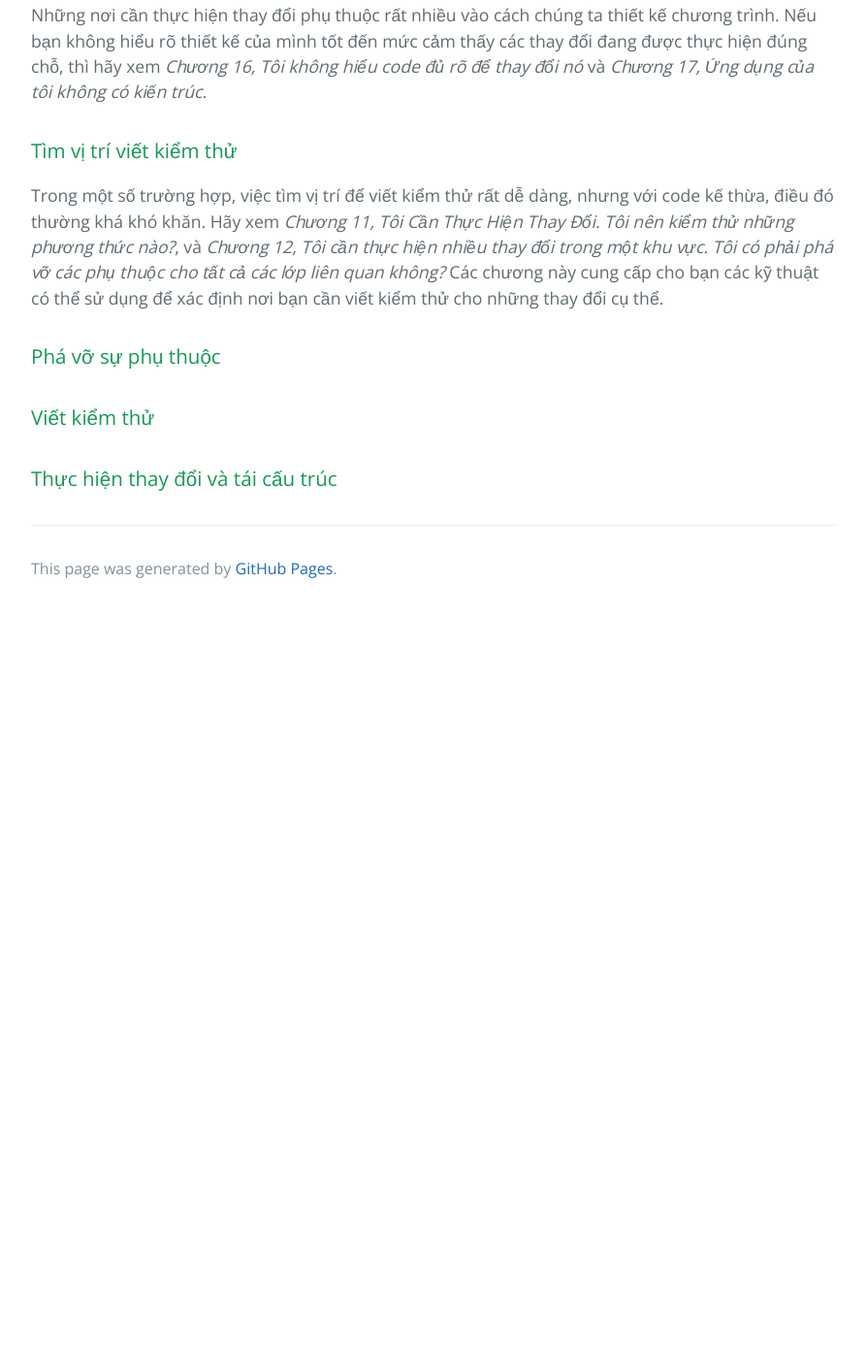
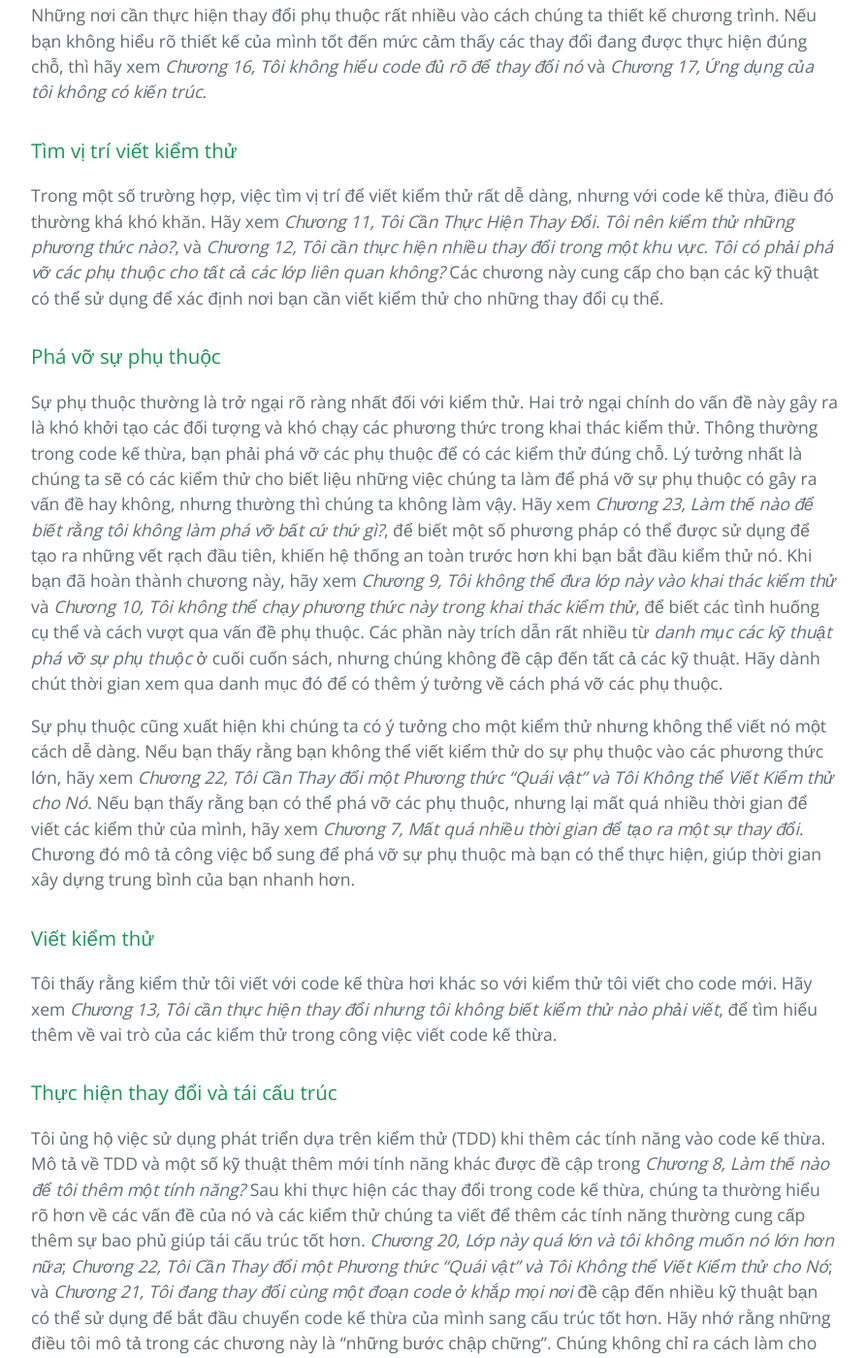
Before and after one commit to HaiBV/haibv.github.io, a Jekyll site: the page built from working-effectively-with-legacy-code/chapter-2-working-with-feedback.md, in a window 1280 px wide and 1400 px high, scrolled down 9456 px. Shown: the whole window at 97% size, without its empty margins (192-1086 px from the left). Built offline with Jekyll 4.4.1, drawn with Linux system fonts in a browser that asks for light colours; our own code applies the rules of GitHub Pages for plain Markdown files; before the commit the page ends 10086 px from its top, so only the background shows below that; some of the changed text lies outside the part shown.

Commit message:
Book - Working Efectively with Legacy Code - P1 - C2

```diff
--- a/working-effectively-with-legacy-code/chapter-2-working-with-feedback.md
+++ b/working-effectively-with-legacy-code/chapter-2-working-with-feedback.md
@@ -26,7 +26,7 @@
 
 Hãy thực hiện một thí nghiệm nhỏ về trong suy nghĩ. Chúng ta đang bước vào một chức năng lớn chứa một lượng lớn logic phức tạp. Chúng ta phân tích, chúng ta nghĩ, chúng ta nói chuyện với những người biết nhiều về đoạn code đó hơn chúng ta, và sau đó chúng ta thực hiện thay đổi. Chúng ta muốn đảm bảo rằng thay đổi không phá vỡ bất cứ điều gì, nhưng chúng ta làm điều đó như thế nào? May mắn thay, chúng ta có một nhóm chất lượng với bộ kiểm tra hồi quy có thể chạy qua đêm. Chúng ta gọi điện và yêu cầu họ lên lịch chạy thử, và họ nói rằng, vâng, họ có thể chạy kiểm thử qua đêm, nhưng thật tốt là chúng ta đã gọi sớm. Các nhóm khác thường cố gắng lên lịch chạy hồi quy vào giữa tuần và nếu chúng ta đợi lâu hơn, có thể không có khung thời gian và máy móc cho chúng ta. Chúng ta thở phào nhẹ nhõm rồi quay lại làm việc. Còn khoảng năm thay đổi nữa để thực hiện giống như thay đổi cuối cùng. Tất cả chúng đều ở những khu vực phức tạp như nhau. Và chúng ta không đơn độc. Chúng ta biết rằng một số khác cũng đang thực hiện các thay đổi.
 
-Sáng hôm sau, chúng tôi nhận được một cú điện thoại. Daiva trong quá trình thử nghiệm cho chúng tôi biết rằng các thử nghiệm AE1021 và AE1029 đã thất bại chỉ vào đêm qua. Cô ấy không chắc liệu đó có phải do những thay đổi của chúng tôi hay không, nhưng cô ấy gọi cho chúng tôi vì cô ấy biết chúng tôi sẽ lo việc đó cho cô ấy. Chúng tôi sẽ gỡ lỗi và xem liệu các lỗi này là do một trong những thay đổi của chúng tôi hay của người khác.
+Sáng hôm sau, chúng tôi nhận được một cú điện thoại. Trong quá trình kiểm thử cho chúng tôi, Daiva cho biết kiểm thử AE1021 và AE1029 đã thất bại vào đêm qua. Cô ấy không chắc liệu đó có phải do những thay đổi của chúng tôi hay không, nhưng cô ấy gọi cho chúng tôi vì cô ấy biết chúng tôi sẽ lo việc đó cho cô ấy. Chúng tôi sẽ gỡ lỗi và xem liệu các lỗi này là do một trong những thay đổi của chúng tôi hay của người khác.
 
 Điều này có nghe có thực không? Thật không may, nó rất thực tế.
 
@@ -59,7 +59,7 @@
 
 - **Độ phủ** — Thật khó để thấy mối liên hệ giữa một đoạn code và các giá trị nó thực hiện. Chúng ta thường có thể tìm hiểu xem một đoạn code có được thực thi hay không bằng cách sử dụng các công cụ kiểm tra độ phủ phù hợp, nhưng khi chúng ta thêm code mới, chúng ta có thể phải thực hiện nhiều công việc để tạo các kiểm thử cấp cao thực hiện code mới.
 
-> Một trong những điều khó chịu nhất về các kiểm thử lớn là chúng ta có thể khoanh vùng lỗi nếu chạy kiểm thử thường xuyên hơn, nhưng điều này rất khó thực hiện. Nếu chúng ta chạy kiểm thử và chúng vượt qua, sau đó chúng ta thực hiện một thay đổi nhỏ và chúng không vượt qua, thì chúng ta biết chính xác vấn đề đã xảy ra ở đâu. Đó là điều chúng ta đã làm trong lần thay đổi nhỏ cuối cùng đó. Chúng ta có thể khôi phục thay đổi và thử lại. Nhưng nếu các thử nghiệm lớn, thời gian thực hiện có thể quá dài; xu hướng thường gặp là tránh chạy thử nghiệm quá thường xuyên chỉ để khoanh vùng lỗi.
+> Một trong những điều khó chịu nhất về các kiểm thử lớn là chúng ta có thể khoanh vùng lỗi nếu chạy kiểm thử thường xuyên hơn, nhưng điều này rất khó thực hiện. Nếu chúng ta chạy kiểm thử và chúng vượt qua, sau đó chúng ta thực hiện một thay đổi nhỏ và chúng không vượt qua, thì chúng ta biết chính xác vấn đề đã xảy ra ở đâu. Đó là điều chúng ta đã làm trong lần thay đổi nhỏ cuối cùng đó. Chúng ta có thể khôi phục thay đổi và thử lại. Nhưng với các kiểm thử lớn, thời gian thực hiện có thể quá dài; xu hướng thường gặp là tránh chạy kiểm thử quá thường xuyên chỉ để khoanh vùng lỗi.
 
 Các kiểm thử đơn vị bù đắp những khiếm khuyết mà các kiểm thử lớn không làm được. Chúng ta có thể kiểm thử các đoạn code một cách độc lập; chúng ta có thể nhóm các kiểm thử lại để có thể chạy một số kiểm thử trong các điều kiện này và một số khác trong những điều kiện khác. Với chúng, chúng ta có thể khoanh vùng lỗi một cách nhanh chóng. Nếu chúng ta nghĩ rằng có lỗi trong một số đoạn code cụ thể và chúng ta có thể sử dụng nó trong khai thác kiểm thử, chúng tôi thường có thể nhanh chóng viết code kiểm thử để xem liệu có thực sự có lỗi hay không.
 
@@ -72,9 +72,9 @@
 
 > Một kiểm thử đơn vị mất 1/10 giây để thực hiện là một kiểm thử đơn vị chậm
 
-Đúng vậy, tôi rất nghiêm túc. Tại thời điểm viết cuốn sách này, 1/10 giây là một kỷ nguyên cho một kiểm thử đơn vị. Hãy làm một phép toán. Nếu bạn có một dự án với 3.000 lớp và có khoảng 10 kiểm thử cho mỗi lớp, thì sẽ có 30.000 kiểm thử. Sẽ mất bao lâu để chạy tất cả các kiểm thử đó nếu mỗi thử nghiệm mất 1/10 giây? Gần một giờ. Đó là một thời gian dài để chờ đợi phản hồi. Bạn không có 3.000 lớp? Hãy chia đôi ra. Vẫn còn nửa tiếng. Mặt khác, nếu mỗi kiểm thử mất 1/100 giây thì sao? Bây giờ chúng ta đang nói về 5 đến 10 phút. Khi chúng mất nhiều thời gian như vậy, tôi đảm bảo rằng tôi sẽ sử dụng một tập con trong đó để làm việc, nhưng tôi không ngại chạy tất cả chúng sau mỗi vài giờ.
+Đúng vậy, tôi rất nghiêm túc. Tại thời điểm viết cuốn sách này, 1/10 giây là một kỷ nguyên cho một kiểm thử đơn vị. Hãy làm một phép toán. Nếu bạn có một dự án với 3.000 lớp và có khoảng 10 kiểm thử cho mỗi lớp, thì sẽ có 30.000 kiểm thử. Sẽ mất bao lâu để chạy tất cả các kiểm thử đó nếu mỗi kiểm thử mất 1/10 giây? Gần một giờ. Đó là một thời gian dài để chờ đợi phản hồi. Bạn không có 3.000 lớp? Hãy chia đôi ra. Vẫn còn nửa tiếng. Mặt khác, nếu mỗi kiểm thử mất 1/100 giây thì sao? Bây giờ chúng ta đang nói về 5 đến 10 phút. Khi chúng mất nhiều thời gian như vậy, tôi đảm bảo rằng tôi sẽ sử dụng một tập con trong đó để làm việc, nhưng tôi không ngại chạy tất cả chúng sau mỗi vài giờ.
 
-Với sự trợ giúp của Định luật Moore, tôi hy vọng sẽ thấy phản hồi thử nghiệm gần như ngay lập tức đối với cả những hệ thống lớn nhất trong đời tôi. Tôi nghi ngờ rằng làm việc trong những hệ thống đó sẽ giống như làm việc với code có thể cắn trả. Nó sẽ có khả năng cho chúng ta biết khi nào nó đang bị thay đổi theo chiều hướng xấu.
+Với sự trợ giúp của Định luật Moore, tôi hy vọng sẽ thấy phản hồi kiểm thử gần như ngay lập tức đối với cả những hệ thống lớn nhất trong đời tôi. Tôi nghi ngờ rằng làm việc trong những hệ thống đó sẽ giống như làm việc với code có thể cắn trả. Nó sẽ có khả năng cho chúng ta biết khi nào nó đang bị thay đổi theo chiều hướng xấu.
 
 > Kiểm thử đơn vị chạy nhanh. Nếu chúng không chạy nhanh, chúng không phải là kiểm thử đơn vị.
 >
@@ -145,6 +145,18 @@
 
 ### Phá vỡ sự phụ thuộc
 
+Sự phụ thuộc thường là trở ngại rõ ràng nhất đối với kiểm thử. Hai trở ngại chính do vấn đề này gây ra là khó khởi tạo các đối tượng và khó chạy các phương thức trong khai thác kiểm thử. Thông thường trong code kế thừa, bạn phải phá vỡ các phụ thuộc để có các kiểm thử đúng chỗ. Lý tưởng nhất là chúng ta sẽ có các kiểm thử cho biết liệu những việc chúng ta làm để phá vỡ sự phụ thuộc có gây ra vấn đề hay không, nhưng thường thì chúng ta không làm vậy. Hãy xem _Chương 23, Làm thế nào để biết rằng tôi không làm phá vỡ bất cứ thứ gì?_, để biết một số phương pháp có thể được sử dụng để tạo ra những vết rạch đầu tiên, khiến hệ thống an toàn trước hơn khi bạn bắt đầu kiểm thử nó. Khi bạn đã hoàn thành chương này, hãy xem _Chương 9, Tôi không thể đưa lớp này vào khai thác kiểm thử_ và _Chương 10, Tôi không thể chạy phương thức này trong khai thác kiểm thử_, để biết các tình huống cụ thể và cách vượt qua vấn đề phụ thuộc. Các phần này trích dẫn rất nhiều từ *danh mục các kỹ thuật phá vỡ sự phụ thuộc* ở cuối cuốn sách, nhưng chúng không đề cập đến tất cả các kỹ thuật. Hãy dành chút thời gian xem qua danh mục đó để có thêm ý tưởng về cách phá vỡ các phụ thuộc.
+
+Sự phụ thuộc cũng xuất hiện khi chúng ta có ý tưởng cho một kiểm thử nhưng không thể viết nó một cách dễ dàng. Nếu bạn thấy rằng bạn không thể viết kiểm thử do sự phụ thuộc vào các phương thức lớn, hãy xem _Chương 22, Tôi Cần Thay đổi một Phương thức "Quái vật" và Tôi Không thể Viết Kiểm thử cho Nó_. Nếu bạn thấy rằng bạn có thể phá vỡ các phụ thuộc, nhưng lại mất quá nhiều thời gian để viết các kiểm thử của mình, hãy xem _Chương 7, Mất quá nhiều thời gian để tạo ra một sự thay đổi_. Chương đó mô tả công việc bổ sung để phá vỡ sự phụ thuộc mà bạn có thể thực hiện, giúp thời gian xây dựng trung bình của bạn nhanh hơn.
 
 ### Viết kiểm thử
+
+Tôi thấy rằng kiểm thử tôi viết với code kế thừa hơi khác so với kiểm thử tôi viết cho code mới. Hãy xem _Chương 13, Tôi cần thực hiện thay đổi nhưng tôi không biết kiểm thử nào phải viết_, để tìm hiểu thêm về vai trò của các kiểm thử trong công việc viết code kế thừa.
+
 ### Thực hiện thay đổi và tái cấu trúc
+
+Tôi ủng hộ việc sử dụng phát triển dựa trên kiểm thử (TDD) khi thêm các tính năng vào code kế thừa. Mô tả về TDD và một số kỹ thuật thêm mới tính năng khác được đề cập trong _Chương 8, Làm thế nào để tôi thêm một tính năng?_ Sau khi thực hiện các thay đổi trong code kế thừa, chúng ta thường hiểu rõ hơn về các vấn đề của nó và các kiểm thử chúng ta viết để thêm các tính năng thường cung cấp thêm sự bao phủ giúp tái cấu trúc tốt hơn. _Chương 20, Lớp này quá lớn và tôi không muốn nó lớn hơn nữa_; _Chương 22, Tôi Cần Thay đổi một Phương thức "Quái vật" và Tôi Không thể Viết Kiểm thử cho Nó_; và _Chương 21, Tôi đang thay đổi cùng một đoạn code ở khắp mọi nơi_ đề cập đến nhiều kỹ thuật bạn có thể sử dụng để bắt đầu chuyển code kế thừa của mình sang cấu trúc tốt hơn. Hãy nhớ rằng những điều tôi mô tả trong các chương này là “những bước chập chững”. Chúng không chỉ ra cách làm cho thiết kế của bạn trở nên lý tưởng, sạch sẽ hoặc hình mẫu đa dạng. Rất nhiều cuốn sách hướng dẫn cách thực hiện những điều đó và khi bạn có cơ hội sử dụng những kỹ thuật này, tôi khuyến khích bạn nên làm như vậy. Các chương này chỉ cho bạn cách làm cho thiết kế tốt hơn, trong đó “tốt hơn” phụ thuộc vào ngữ cảnh và thường chỉ đơn giản là một vài bước để dễ bảo trì hơn so với thiết kế trước đây. Nhưng đừng đánh giá thấp các bước này. Thông thường, những điều đơn giản nhất, chẳng hạn như chia nhỏ một lớp lớn để dễ làm việc hơn, có thể tạo ra sự khác biệt đáng kể trong các ứng dụng, mặc dù hơi máy móc.
+
+### Phần còn lại của cuốn sách
+
+Phần còn lại của cuốn sách này chỉ cho bạn cách thực hiện các thay đổi trong code kế thừa. Hai chương tiếp theo chứa một số tài liệu cơ bản về ba khái niệm quan trọng trong công việc kế thừa: cảm biến, phân tách và đường nối.
```
